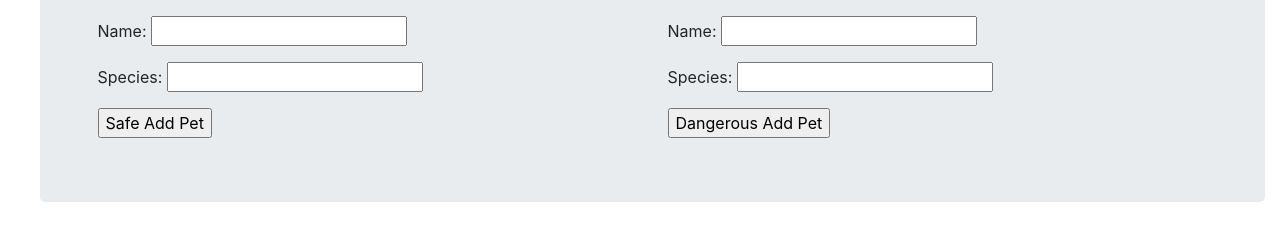
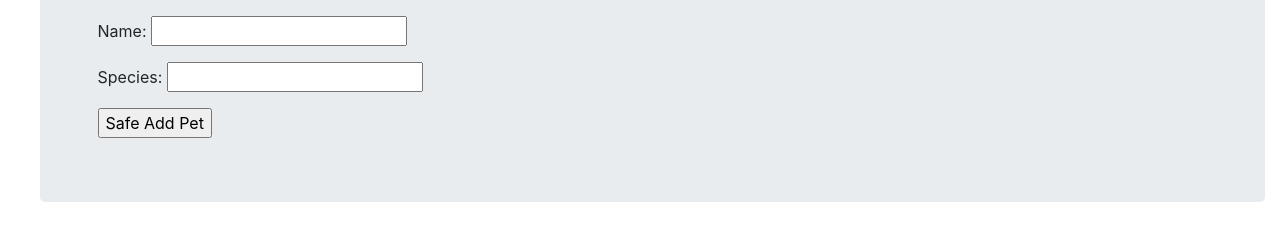
Before and after one commit to emma-dayton/pets_db, a Flask app: page / in a window 1280 px wide. Shown: the part 196-437 px from the top of the page. Run offline with Flask 2, Linux system fonts and the light colour scheme; data that the repository does not hold is empty; some libraries are stand-ins or nearby versions.

Commit message:
delete attempt at sql injection allowed button/form

```diff
--- a/server.py
+++ b/server.py
@@ -22,14 +22,6 @@ def safe_add_pet():
     db.query_db(safe_query, data)
     return redirect('/')
 
-@app.route('/dangerous_add_pet', methods=['POST'])
-def dangerous_add_pet():
-    db = connectToMySQL('pets_db')
-    db.query_db(
-    f'''INSERT INTO pets (name, species, created_at, updated_at)
-    VALUES({request.form['name']}, {request.form['species']}, now(), now())'''
-    )
-    return redirect('/')
 
 
 if __name__ == "__main__":
--- a/templates/index.html
+++ b/templates/index.html
@@ -35,13 +35,6 @@
               <input type="submit" value="Safe Add Pet">
               </form>
             </div>
-            <div class="col-sm">
-              <form class="" action="/dangerous_add_pet" method="post">
-                <p>Name: <input type="text" name="name"></p>
-                <p>Species: <input type="text" name="species"></p>
-              <input type="submit" value="Dangerous Add Pet">
-              </form>
-            </div>
           </div>
         </div>
       </div>
```
